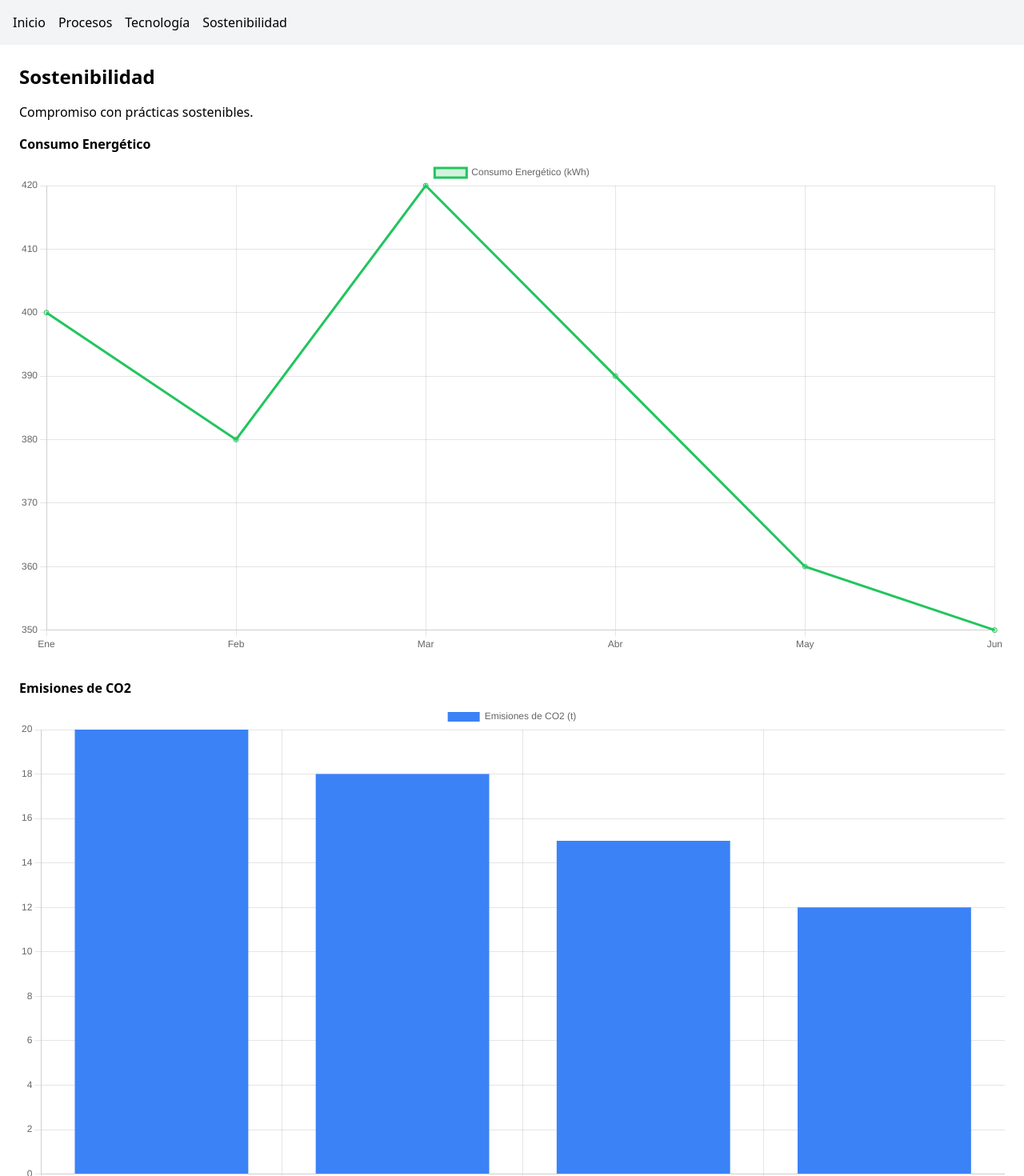
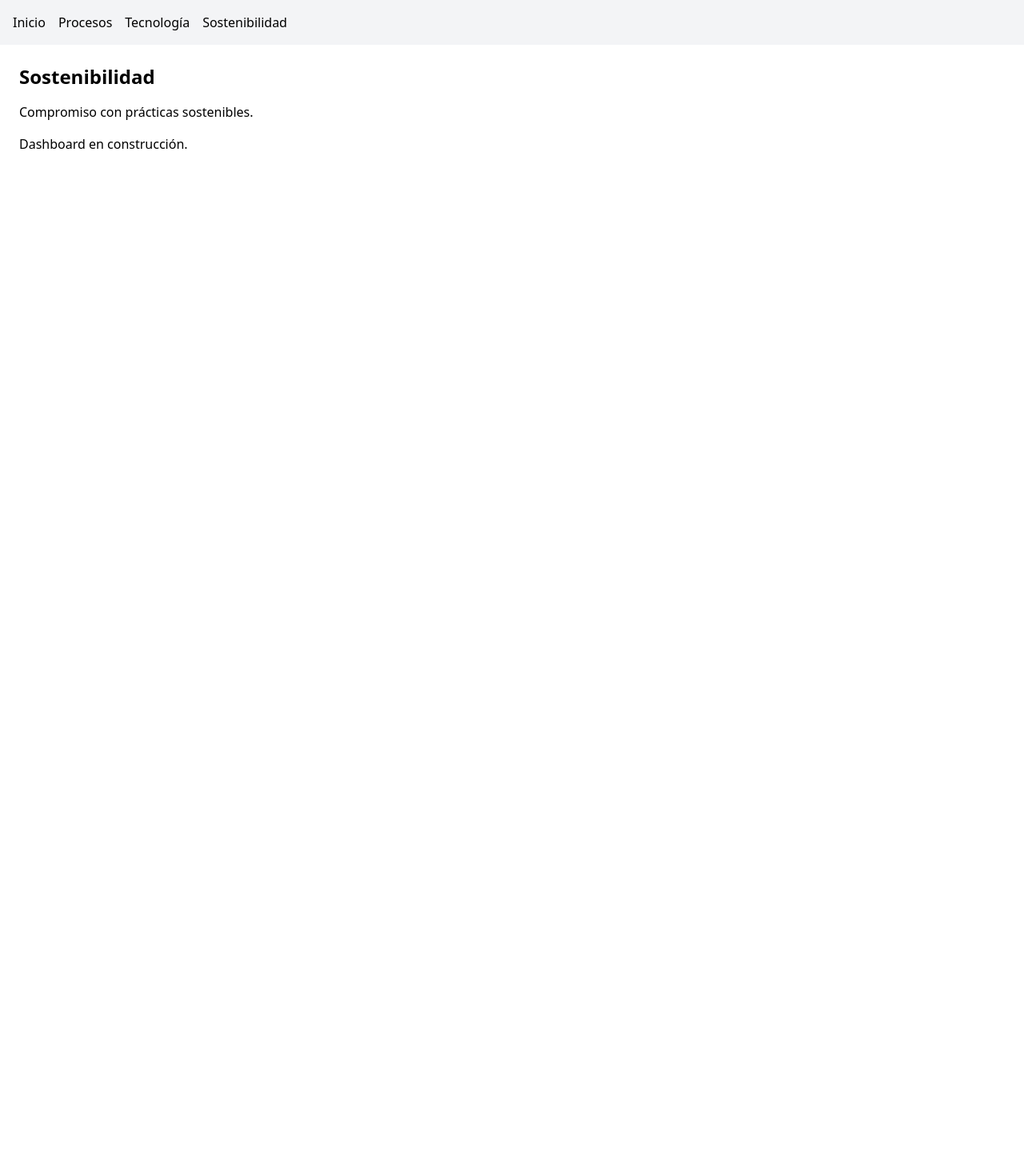
Before and after one commit to claudiotorrejon92-ui/bettermin-site, a React (Vite) app: page /#/sostenibilidad in a window 1280 px wide. Shown: the top 1470 px of the page at 80% size. After the commit the page ends 800 px from the top, so only its background shows below. Built offline with nearby package versions, Linux system fonts and the light colour scheme.

Commit message:
chore: simplify pages to avoid missing dependencies

```diff
--- a/package.json
+++ b/package.json
@@ -16,10 +16,7 @@
     "react": "^18.2.0",
     "react-dom": "^18.2.0",
     "lucide-react": "^0.344.0",
-    "react-router-dom": "^6.22.3",
-    "reactflow": "^11.8.2",
-    "chart.js": "^4.4.1",
-    "react-chartjs-2": "^5.2.0"
+    "react-router-dom": "^6.22.3"
   },
   "devDependencies": {
     "@vitejs/plugin-react": "^4.0.0",
--- a/src/components/InteractiveFlowchart.jsx
+++ /dev/null
@@ -1,50 +0,0 @@
-import React, { useCallback, useState } from 'react';
-import ReactFlow, {
-  MiniMap,
-  Controls,
-  Background,
-  applyNodeChanges,
-  applyEdgeChanges,
-  addEdge
-} from 'reactflow';
-import 'reactflow/dist/style.css';
-
-const initialNodes = [
-  { id: '1', position: { x: 0, y: 50 }, data: { label: 'Inicio' } },
-  { id: '2', position: { x: 200, y: 0 }, data: { label: 'Paso 1' } },
-  { id: '3', position: { x: 200, y: 100 }, data: { label: 'Paso 2' } },
-  { id: '4', position: { x: 400, y: 50 }, data: { label: 'Fin' } }
-];
-
-const initialEdges = [
-  { id: 'e1-2', source: '1', target: '2' },
-  { id: 'e1-3', source: '1', target: '3' },
-  { id: 'e2-4', source: '2', target: '4' },
-  { id: 'e3-4', source: '3', target: '4' }
-];
-
-export default function InteractiveFlowchart() {
-  const [nodes, setNodes] = useState(initialNodes);
-  const [edges, setEdges] = useState(initialEdges);
-
-  const onNodesChange = useCallback((changes) => setNodes((nds) => applyNodeChanges(changes, nds)), []);
-  const onEdgesChange = useCallback((changes) => setEdges((eds) => applyEdgeChanges(changes, eds)), []);
-  const onConnect = useCallback((connection) => setEdges((eds) => addEdge(connection, eds)), []);
-
-  return (
-    <div style={{ width: '100%', height: 300 }} className="border rounded">
-      <ReactFlow
-        nodes={nodes}
-        edges={edges}
-        onNodesChange={onNodesChange}
-        onEdgesChange={onEdgesChange}
-        onConnect={onConnect}
-        fitView
-      >
-        <MiniMap />
-        <Controls />
-        <Background />
-      </ReactFlow>
-    </div>
-  );
-}
--- a/src/components/SustainabilityDashboard.jsx
+++ /dev/null
@@ -1,52 +0,0 @@
-import React from 'react';
-import { Line, Bar } from 'react-chartjs-2';
-import {
-  Chart as ChartJS,
-  CategoryScale,
-  LinearScale,
-  PointElement,
-  LineElement,
-  BarElement,
-  Tooltip,
-  Legend
-} from 'chart.js';
-
-ChartJS.register(CategoryScale, LinearScale, PointElement, LineElement, BarElement, Tooltip, Legend);
-
-const energyData = {
-  labels: ['Ene', 'Feb', 'Mar', 'Abr', 'May', 'Jun'],
-  datasets: [
-    {
-      label: 'Consumo Energético (kWh)',
-      data: [400, 380, 420, 390, 360, 350],
-      borderColor: 'rgb(34,197,94)',
-      backgroundColor: 'rgba(34,197,94,0.2)',
-    },
-  ],
-};
-
-const emissionData = {
-  labels: ['Q1', 'Q2', 'Q3', 'Q4'],
-  datasets: [
-    {
-      label: 'Emisiones de CO2 (t)',
-      data: [20, 18, 15, 12],
-      backgroundColor: 'rgb(59,130,246)',
-    },
-  ],
-};
-
-export default function SustainabilityDashboard() {
-  return (
-    <div className="space-y-8">
-      <div>
-        <h2 className="font-semibold mb-2">Consumo Energético</h2>
-        <Line data={energyData} />
-      </div>
-      <div>
-        <h2 className="font-semibold mb-2">Emisiones de CO2</h2>
-        <Bar data={emissionData} />
-      </div>
-    </div>
-  );
-}
--- a/src/pages/ProcesosPage.jsx
+++ b/src/pages/ProcesosPage.jsx
@@ -1,12 +1,10 @@
 import React from 'react';
-import InteractiveFlowchart from '../components/InteractiveFlowchart.jsx';
-
 export default function ProcesosPage() {
   return (
     <div className="p-6 space-y-4">
       <h1 className="text-2xl font-bold">Procesos</h1>
       <p>Descripción general de los procesos.</p>
-      <InteractiveFlowchart />
+      <p>Diagrama interactivo próximamente.</p>
     </div>
   );
 }
--- a/src/pages/SostenibilidadPage.jsx
+++ b/src/pages/SostenibilidadPage.jsx
@@ -1,12 +1,10 @@
 import React from 'react';
-import SustainabilityDashboard from '../components/SustainabilityDashboard.jsx';
-
 export default function SostenibilidadPage() {
   return (
       <div className="p-6 space-y-4">
         <h1 className="text-2xl font-bold">Sostenibilidad</h1>
         <p>Compromiso con prácticas sostenibles.</p>
-        <SustainabilityDashboard />
+        <p>Dashboard en construcción.</p>
       </div>
   );
 }
```
